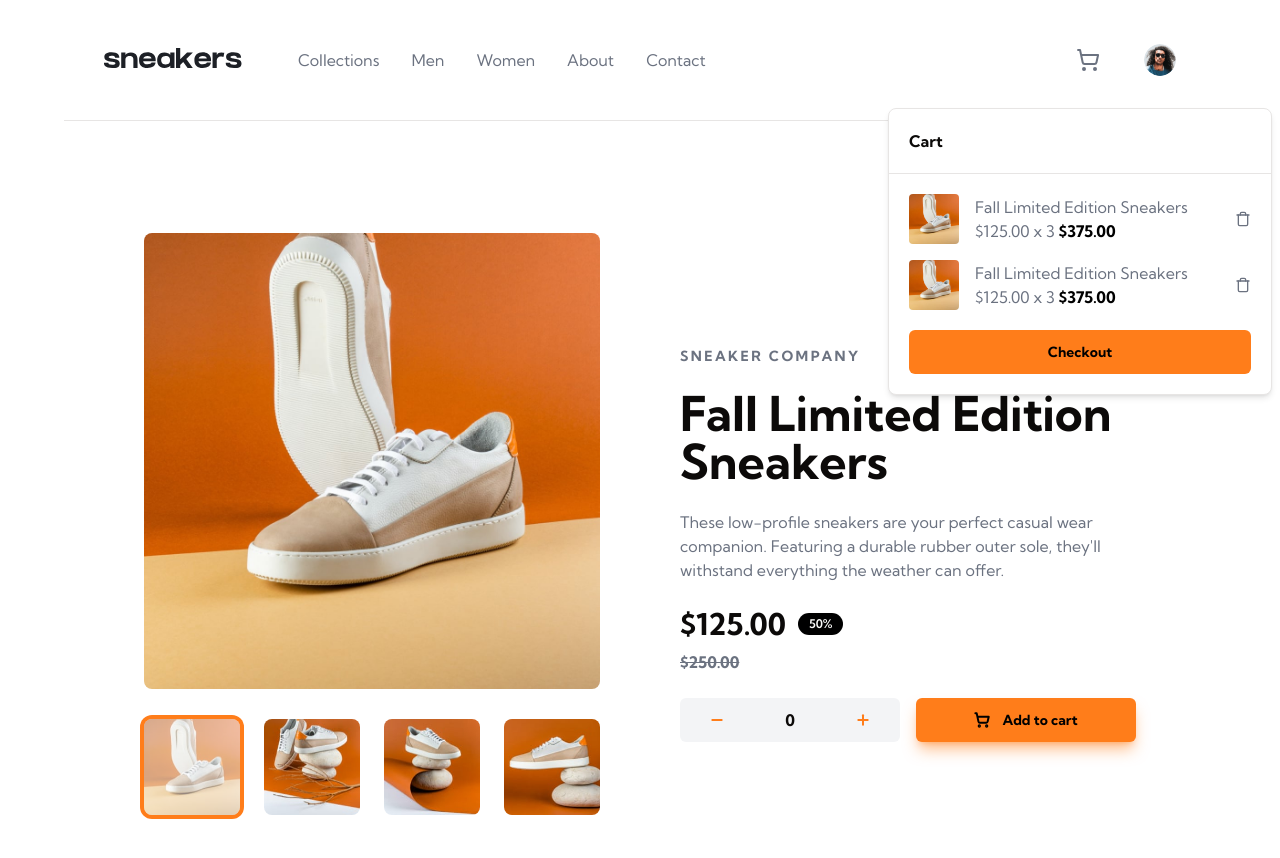
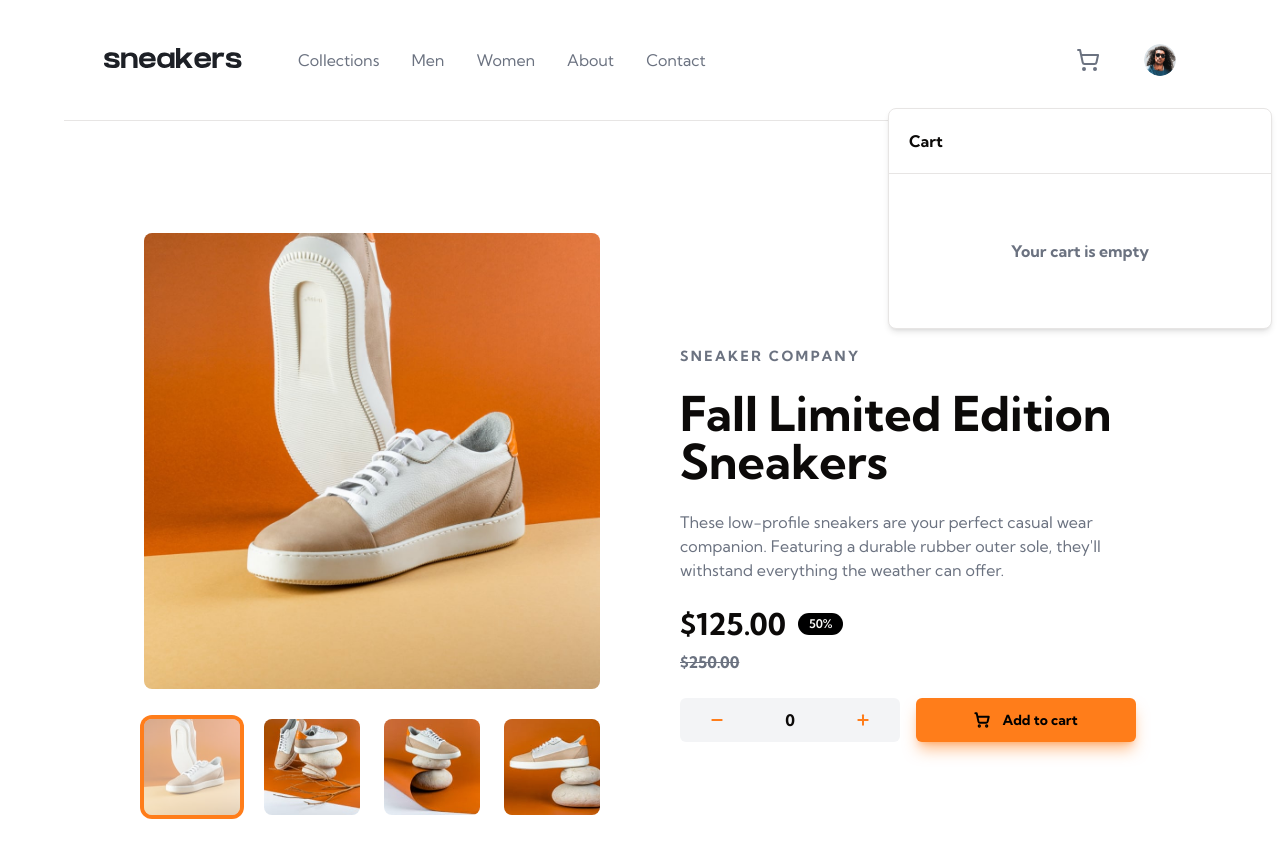
Before and after one commit to Moscart/e-commerce, a Next.js app: page / in a window 1280 px wide. Both pictures are taken after a click on the button 1088 px from the left and 60 px from the top of the page. Shown: the top 858 px of the page. Built offline with nearby package versions, Linux system fonts and the light colour scheme.

Commit message:
✨feature: Add localStorage to keep the total cart

```diff
--- a/app/page.tsx
+++ b/app/page.tsx
@@ -17,6 +17,7 @@ import Image from "next/image";
 import { useEffect, useState } from "react";
 
 export default function Home() {
+  const [totalCart, setTotalCart] = useState(0);
   const [api, setApi] = useState<CarouselApi>();
   const [dialogApi, setDialogApi] = useState<CarouselApi>();
   const [current, setCurrent] = useState(0);
@@ -70,6 +71,16 @@ export default function Home() {
       ))}
     </div>
   );
+
+  const handleAddToCart = (totalCart: number) => {
+    const local = window.localStorage.getItem("totalItems");
+    const totalStorage = local ? parseInt(local) : 0;
+    window.localStorage.setItem(
+      "totalItems",
+      (totalStorage + totalCart).toString()
+    );
+    setTotalCart(0);
+  };
   return (
     <main className="min-h-[calc(100vh_-_72px)] lg:min-h-[calc(100vh_-_122px)]">
       <div className="sm:py-10 lg:py-28 sm:max-w-lg lg:max-w-6xl sm:mx-auto lg:px-10 lg:grid lg:grid-cols-2">
@@ -92,6 +103,7 @@ export default function Home() {
                       src={`/assets/image-product-${index + 1}.jpg`}
                       width={1000}
                       height={1000}
+                      priority
                       onDragStart={(e) => e.preventDefault()}
                       className="aspect-[4/3] lg:aspect-square object-cover object-top w-full sm:rounded-lg"
                     />
@@ -165,6 +177,9 @@ export default function Home() {
               <Button
                 className="col-span-1 px-0 bg-transparent rounded-r-none group hover:bg-transparent"
                 size={"lg"}
+                onClick={() =>
+                  totalCart > 0 && setTotalCart((prev) => prev - 1)
+                }
               >
                 <Minus
                   className="h-4 w-4 text-primary group-hover:text-primary/50 transition-all"
@@ -175,11 +190,13 @@ export default function Home() {
                 type="number"
                 className="col-span-3 sm:col-span-1 bg-transparent text-center font-bold flex-grow focus:outline-none"
                 min={0}
-                defaultValue={0}
+                value={totalCart}
+                readOnly
               />
               <Button
                 className="col-span-1 px-0 bg-transparent rounded-l-none group hover:bg-transparent"
                 size={"lg"}
+                onClick={() => setTotalCart((prev) => prev + 1)}
               >
                 <Plus
                   className="h-4 w-4 text-primary group-hover:text-primary/50 transition-all"
@@ -190,6 +207,7 @@ export default function Home() {
             <Button
               className="w-full font-bold text-black shadow-primary/50 shadow-lg"
               size={"lg"}
+              onClick={() => handleAddToCart(totalCart)}
             >
               <ShoppingCart className="w-4 h-4 me-3" strokeWidth={3} />
               Add to cart
--- a/app/template.tsx
+++ b/app/template.tsx
@@ -1,3 +1,4 @@
+import Cart from "@/components/cart";
 import { Button } from "@/components/ui/button";
 import {
   Popover,
@@ -114,63 +115,7 @@ export default function Template({
             <PopoverContent className="">
               <div className="p-5 font-bold">Cart</div>
               <Separator />
-              <div className="min-h-[154px] flex flex-col">
-                <div className="text-gray-500 font-bold h-full flex-1 hidden justify-center items-center">
-                  Your cart is empty
-                </div>
-                <div className="text-gray-500 p-5">
-                  <div className="grid gap-4">
-                    <div className="flex gap-4 items-center">
-                      <div className="flex-shrink-0">
-                        <Image
-                          src={"/assets/image-product-1-thumbnail.jpg"}
-                          alt="Fall Limited Edition Sneakers"
-                          width={50}
-                          height={50}
-                          className="rounded"
-                        />
-                      </div>
-                      <div className="flex-grow">
-                        <div className="">Fall Limited Edition Sneakers</div>
-                        <div className="">
-                          $125.00 x 3{" "}
-                          <span className="font-bold text-black">$375.00</span>
-                        </div>
-                      </div>
-                      <div className="">
-                        <Trash className="w-4 h-4" strokeWidth={2} />
-                      </div>
-                    </div>
-                    <div className="flex gap-4 items-center">
-                      <div className="flex-shrink-0">
-                        <Image
-                          src={"/assets/image-product-1-thumbnail.jpg"}
-                          alt="Fall Limited Edition Sneakers"
-                          width={50}
-                          height={50}
-                          className="rounded"
-                        />
-                      </div>
-                      <div className="flex-grow">
-                        <div className="">Fall Limited Edition Sneakers</div>
-                        <div className="">
-                          $125.00 x 3{" "}
-                          <span className="font-bold text-black">$375.00</span>
-                        </div>
-                      </div>
-                      <div className="">
-                        <Trash className="w-4 h-4" strokeWidth={2} />
-                      </div>
-                    </div>
-                  </div>
-                  <Button
-                    className="mt-5 w-full text-black font-bold"
-                    size={"lg"}
-                  >
-                    Checkout
-                  </Button>
-                </div>
-              </div>
+              <Cart />
             </PopoverContent>
           </Popover>
           <Image
--- /dev/null
+++ b/components/cart.tsx
@@ -0,0 +1,58 @@
+"use client";
+
+import { Trash } from "lucide-react";
+import Image from "next/image";
+import React, { useState } from "react";
+import { Button } from "./ui/button";
+
+export default function Cart() {
+  const [local, setLocal] = useState(window.localStorage.getItem("totalItems"));
+  const handleRemoveCart = () => {
+    setLocal("0");
+    window.localStorage.removeItem("totalItems");
+  };
+  return (
+    <div className="min-h-[154px] flex flex-col">
+      {!local || local == "0" ? (
+        <div className="text-gray-500 font-bold h-full flex-1 flex justify-center items-center">
+          Your cart is empty
+        </div>
+      ) : (
+        <div className="text-gray-500 p-5">
+          <div className="grid gap-4">
+            <div className="flex gap-4 items-center">
+              <div className="flex-shrink-0">
+                <Image
+                  src={"/assets/image-product-1-thumbnail.jpg"}
+                  alt="Fall Limited Edition Sneakers"
+                  width={50}
+                  height={50}
+                  className="rounded"
+                />
+              </div>
+              <div className="flex-grow">
+                <div className="">Fall Limited Edition Sneakers</div>
+                <div className="flex justify-between">
+                  <div className="">$125.00 x {local}</div>
+                  <div className="font-bold text-black">
+                    ${parseInt(local) * 125}.00
+                  </div>
+                </div>
+              </div>
+              <Button
+                className="text-gray-500 hover:text-destructive bg-white hover:bg-white"
+                size={"icon"}
+                onClick={() => handleRemoveCart()}
+              >
+                <Trash className="w-4 h-4" strokeWidth={2} />
+              </Button>
+            </div>
+          </div>
+          <Button className="mt-5 w-full text-black font-bold" size={"lg"}>
+            Checkout
+          </Button>
+        </div>
+      )}
+    </div>
+  );
+}
```
